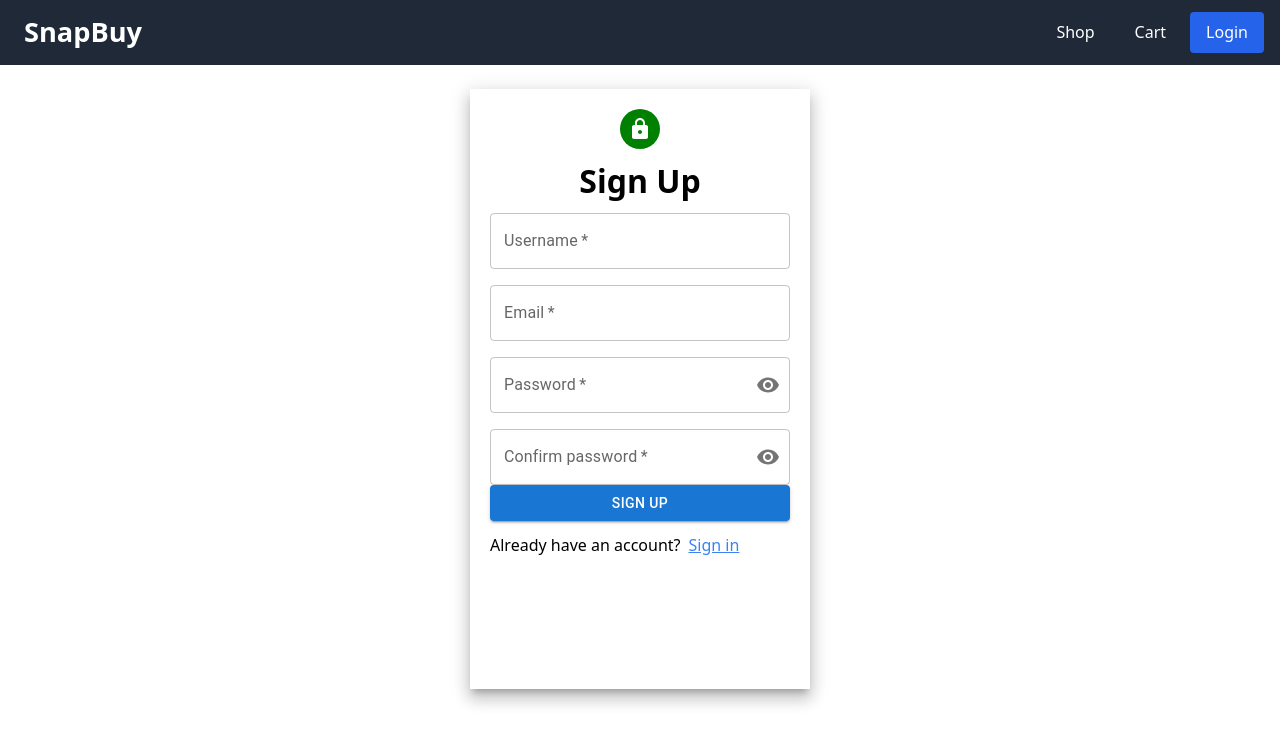
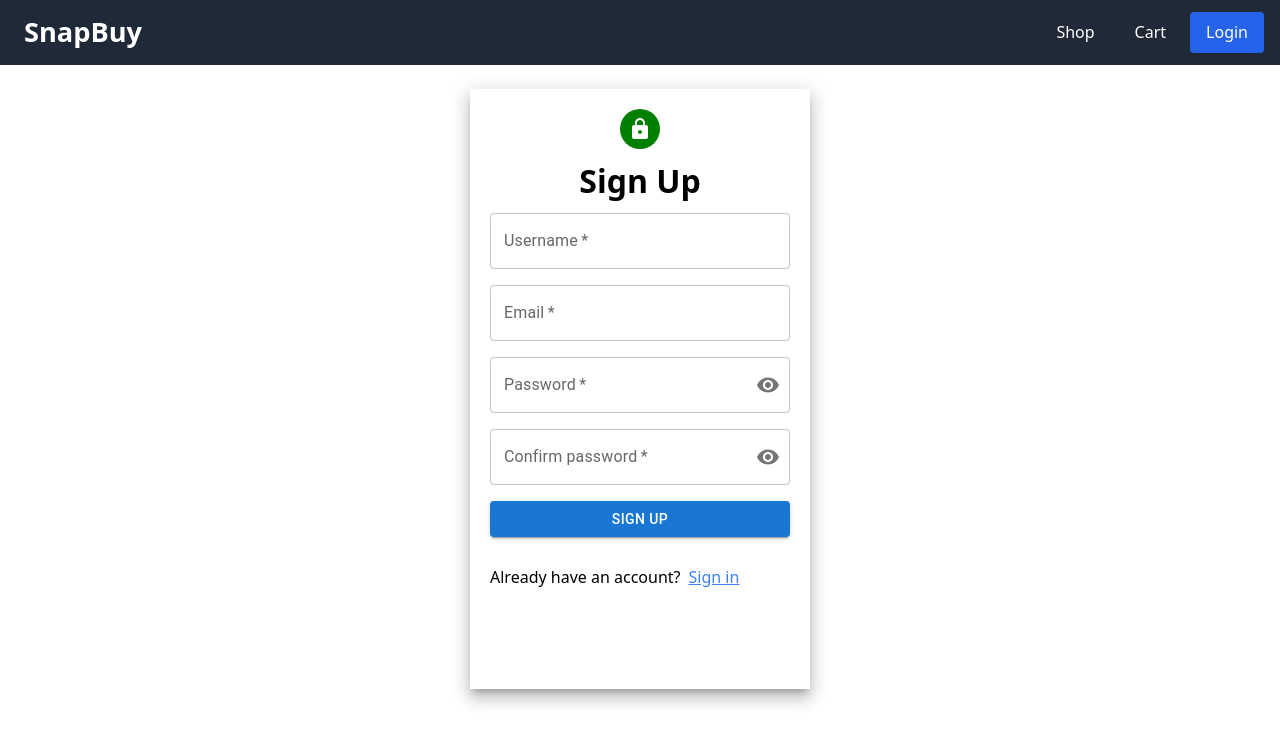
Before and after one commit to Jayu-patel/Izonnet-Task-3, a Next.js app: page /register in a window 1280 px wide. Shown: the top 744 px of the page. Built offline with nearby package versions, Linux system fonts and the light colour scheme; no server answers; the database is empty.

Commit message:
Update RegisterForm.jsx

```diff
--- a/app/components/RegisterForm.jsx
+++ b/app/components/RegisterForm.jsx
@@ -130,8 +130,8 @@ export default function Register(){
                     />
                     {
                         loading ?
-                        <Button onClick={handleSubmit} className="mt-4" type="submit" variant="contained" color="inherit" fullWidth>Loading...</Button> :
-                        <Button onClick={handleSubmit} className="mt-4" type="submit" variant="contained" color="primary" fullWidth>Sign up</Button>
+                        <Button onClick={handleSubmit} style={{margin: "16px auto"}} type="submit" variant="contained" color="inherit" fullWidth>Loading...</Button> :
+                        <Button onClick={handleSubmit} style={{margin: "16px auto"}} type="submit" variant="contained" color="primary" fullWidth>Sign up</Button>
                     }
                     <div className="mt-3">
                         <span>
```
